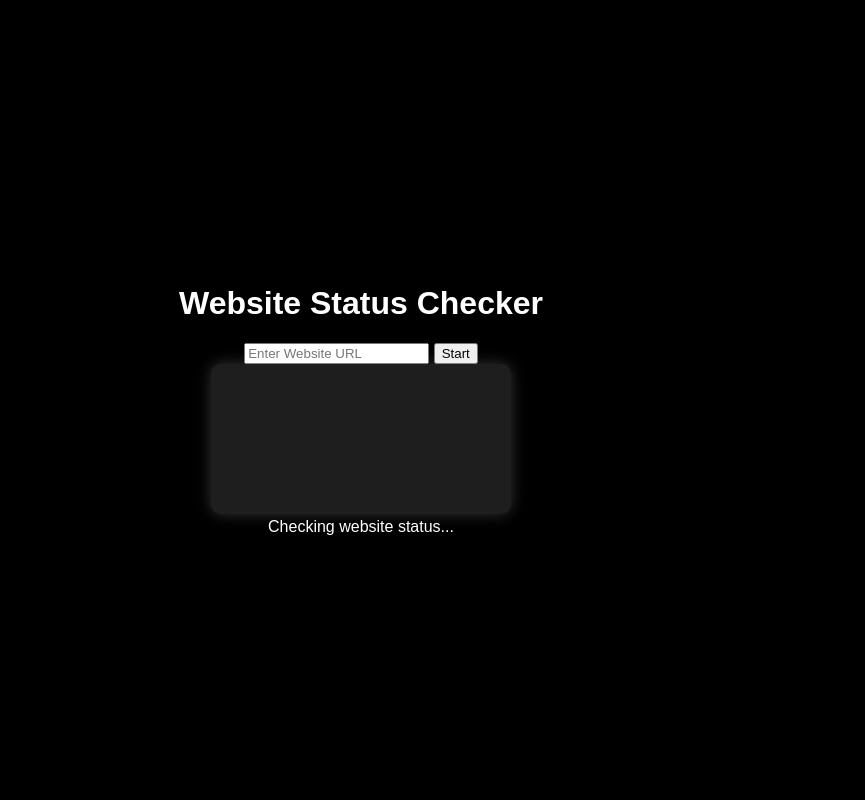
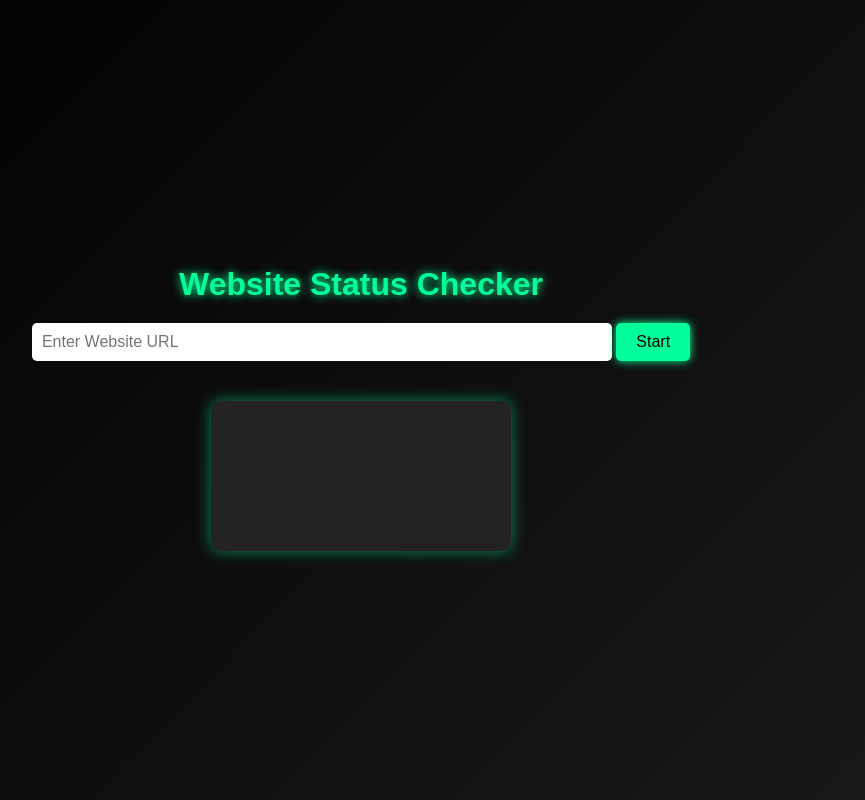
Before and after one commit to RH0099/Web-check.nat, a plain HTML site: page index.html in a window 1280 px wide. Shown: the whole page, without its empty margins (279-1144 px from the left). Drawn offline with nearby package versions, Linux system fonts and the light colour scheme.

Commit message:
styles.css

```diff
--- a/styles.css
+++ b/styles.css
@@ -1,23 +1,69 @@
 body {
     font-family: Arial, sans-serif;
-    background: #000; /* Black background */
-    color: #fff; /* White text */
+    background: linear-gradient(135deg, #000000, #1a1a1a); /* Dark gradient */
+    color: #fff;
     margin: 0;
     padding: 0;
     display: flex;
+    flex-direction: column;
+    align-items: center;
     justify-content: center;
-    align-items: center;
     height: 100vh;
 }
 
 .container {
     text-align: center;
-    width: 80%;
+    width: 90%;
     max-width: 800px;
 }
 
+h1 {
+    font-size: 2rem;
+    margin-bottom: 20px;
+    color: #00ff99;
+    text-shadow: 0px 0px 10px #00ff99;
+}
+
+.input-section {
+    margin-bottom: 20px;
+}
+
+input {
+    width: 70%;
+    padding: 10px;
+    border: none;
+    border-radius: 5px;
+    outline: none;
+    font-size: 1rem;
+}
+
+button {
+    padding: 10px 20px;
+    border: none;
+    border-radius: 5px;
+    font-size: 1rem;
+    background-color: #00ff99;
+    color: #000;
+    cursor: pointer;
+    box-shadow: 0 0 10px #00ff99;
+    transition: 0.3s;
+}
+
+button:hover {
+    background-color: #009966;
+    box-shadow: 0 0 20px #00ff99;
+}
+
 canvas {
-    background: #1e1e1e; /* Dark grey for the chart background */
+    margin-top: 20px;
+    background: #222;
     border-radius: 10px;
-    box-shadow: 0 0 15px rgba(255, 255, 255, 0.2);
+    box-shadow: 0 0 15px rgba(0, 255, 153, 0.5);
 }
+
+#loadingMessage {
+    margin-top: 20px;
+    font-size: 1.2rem;
+    color: #00ff99;
+    display: none;
+    }
```
